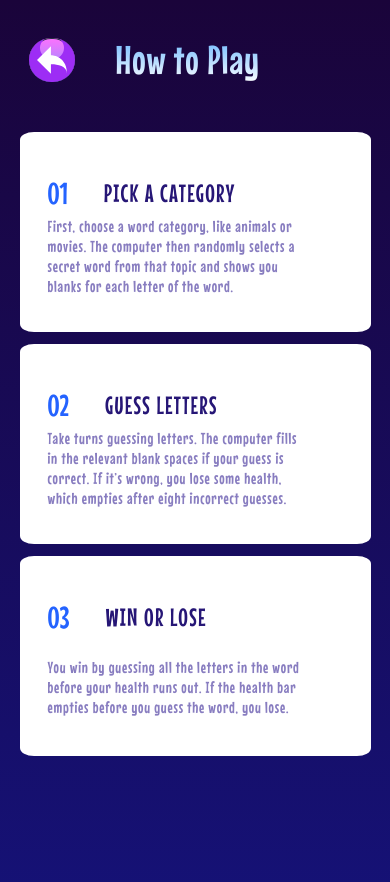
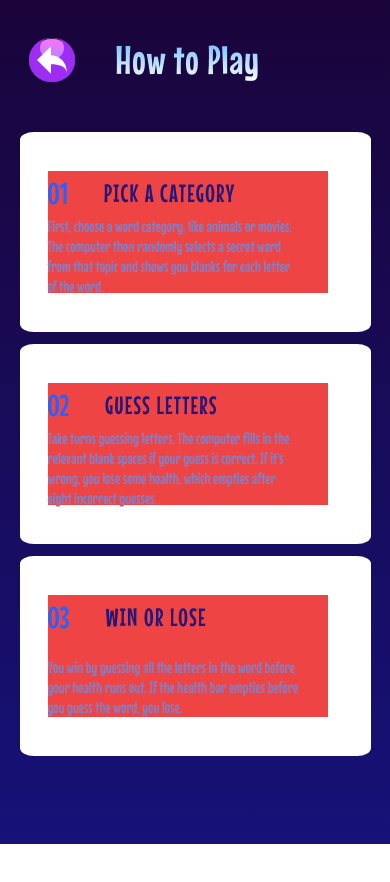
Before and after one commit to Maobugichi/hangman, a React (Vite) app: page /#/hangman/manual/1 in a window 390 px wide. Shown: the top 882 px of the page. After the commit the page ends 844 px from the top, so only its background shows below. Built offline with nearby package versions, Linux system fonts and the light colour scheme.

Commit message:
adjust responsiveness for rulebox

```diff
--- a/src/components/Manual.jsx
+++ b/src/components/Manual.jsx
@@ -15,7 +15,7 @@ export default function Manual() {
         )
     })
     return(
-     <section className="overflow-hidden font-memoirs bg-opacity-75 bg-gradient-to-b from-[#1a043a] to-[#151278] h-auto min-h-[110vh] flex flex-col gap-3">
+     <section className="overflow-hidden font-memoirs bg-opacity-75 bg-gradient-to-b from-[#1a043a] to-[#151278] h-auto min-h-[100vh] lg:min-h-[110vh] flex flex-col gap-3">
          <Header
           text="How to Play"
          />
--- a/src/components/RuleBox.jsx
+++ b/src/components/RuleBox.jsx
@@ -2,14 +2,13 @@
 
 export default function RuleBox({num, title, text}) {
     return(
-        <div className="bg-white lg:w-[32%] w-full h-auto min-h-[200px] lg:min-h-[400px] lg:rounded-[9%] rounded-[4%]  p-7 grid items-center">
-          <div className=" lg:h-[320px] h-[85%] w-[95%]  flex flex-col  lg:items-center justify-between ">
+        <div className="bg-white lg:w-[32%] w-full h-auto min-h-[200px] lg:min-h-[400px] lg:rounded-[9%] rounded-[4%]  p-7 grid items-center gap-4">
+          <div className=" lg:h-[320px] h-[85%] bg-red-500 w-[95%]  flex flex-col  lg:items-center justify-between ">
             <div className="flex lg:flex-col flex-row items-center gap-9">
             <h3 className="lg:text-[65px] text-[30px] text-[#2463ff]">{num}</h3>
             <h2 className="lg:text-[40px] text-[25px] uppercase tracking-wider text-[#261676]">{title}</h2>
             </div>
-
-            <p className="lg:text-[20px] w-[90%] tracking-wider lg:text-center text-[#887dc0] leading-tight">{text}</p>
+            <p className="lg:text-[20px] w-[90%] lg:tracking-wider lg:text-center text-[#887dc0] leading-tight">{text}</p>
           </div>
         </div>
     )
```
